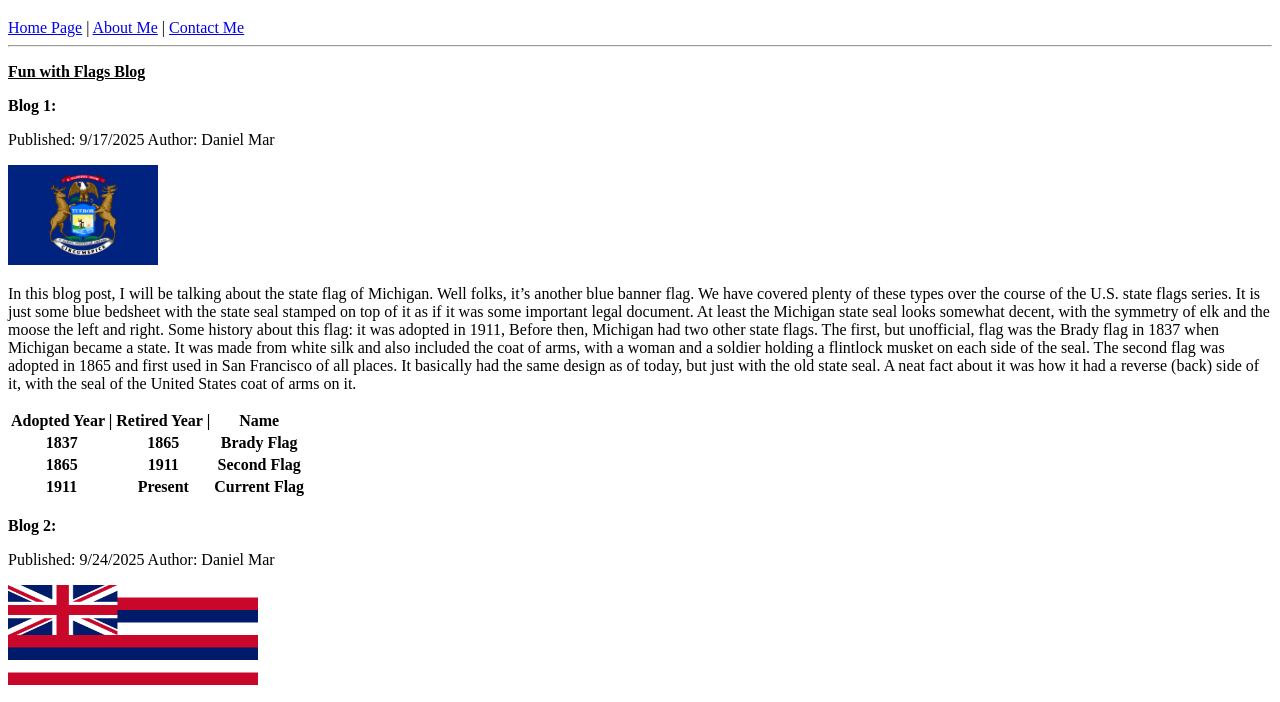
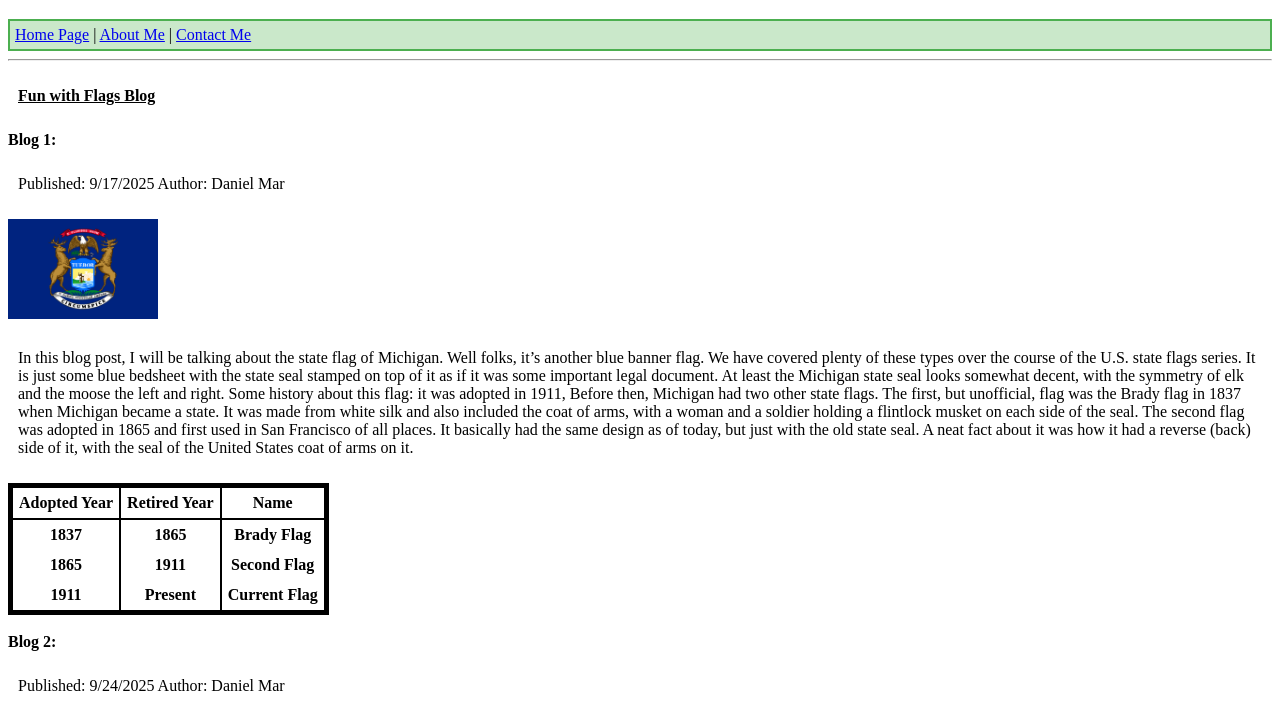
Before and after one commit to DanielDM123/mi349_blog, a plain HTML site: page index.html in a window 1280 px wide. Shown: the part 61-763 px from the top of the page. Drawn offline with Linux system fonts and the light colour scheme.

Commit message:
added borders to table

```diff
--- a/index.html
+++ b/index.html
@@ -14,12 +14,13 @@
     <header>
         <h1>Welcome to My Week 5 Assignemnt!</h1>
 
-
+        <!-- Remeeber to move this out of the header tag-->
         <nav>
             <a href="index.html">Home Page</a> |
             <a href="about.html">About Me</a> |
             <a href="contact.html">Contact Me</a>
         </nav>
+
     </header>
     <hr>
 
@@ -35,9 +36,9 @@
 
     <table>
         <tr>
-            <th>Adopted Year |</th>
-            <th>Retired Year |</th>
-            <th>Name</th>
+            <th class="column-headers">Adopted Year</th>
+            <th class="column-headers">Retired Year</th>
+            <th class="column-headers">Name</th>
         </tr>
 
         <tr>
--- a/style.css
+++ b/style.css
@@ -0,0 +1,30 @@
+nav{
+  position: sticky;
+  top: 0;
+  padding: 5px;
+  background-color: #cae8ca;
+  border: 2px solid #4CAF50;
+}
+
+p {
+    padding: 10px;
+}
+
+table {
+    border: 5px solid;
+    padding: 0px;
+    border-collapse: collapse;
+}
+
+tr {
+    padding: 0;
+}
+
+th {
+    padding: 6px;
+    border-left: 2px solid;
+}
+
+.column-headers {
+    border: 2px solid;
+}
```
